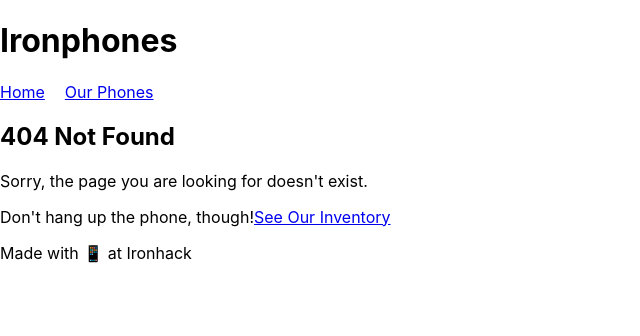
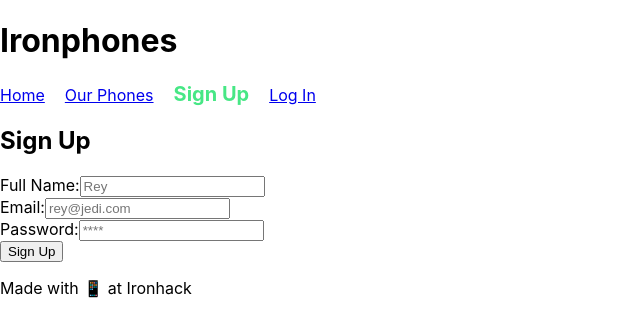
Before and after one commit to ironhack-paris-webdev-october-2018/ironphones-client, a React (Create React App) app: page /signup-page in a window 1280 px wide. Before the commit this address had no page. Shown: the top 336 px of the page, without its empty margins (0-640 px from the left). Built offline with nearby package versions, Linux system fonts and the light colour scheme.

Commit message:
Add sign up page

```diff
--- a/src/App.js
+++ b/src/App.js
@@ -7,6 +7,9 @@
 import PhoneList from "./components/PhoneList.js";
 import PhoneDetails from "./components/PhoneDetails.js";
 import AddPhone from "./components/AddPhone.js";
+import SigupPage from "./components/SignupPage.js";
+import LoginPage from "./components/LoginPage.js";
+import SignupPage from './components/SignupPage.js';
 
 class App extends Component {
   render() {
@@ -18,6 +21,8 @@
           <nav>
             <NavLink exact to="/">Home</NavLink>
             <NavLink to="/phone-list">Our Phones</NavLink>
+            <NavLink to="/signup-page">Sign Up</NavLink>
+            <NavLink to="/login-page">Log In</NavLink>
           </nav>
         </header>
 
@@ -26,6 +31,8 @@
           <Route path="/phone-list" component={PhoneList} />
           <Route path="/phone-details/:phoneId" component={PhoneDetails} />
           <Route path="/add-phone" component={AddPhone} />
+          <Route path="/signup-page" component={SignupPage} />
+          <Route path="/login-page" component={LoginPage} />
 
           {/* 404 route LAST */}
           <Route component={NotFound} />
--- /dev/null
+++ b/src/components/LoginPage.js
@@ -0,0 +1,13 @@
+import React, { Component } from "react";
+
+class LoginPage extends Component {
+  render() {
+    return (
+      <section className="LoginPage">
+        <h2>Log In</h2>
+      </section>
+    );
+  }
+}
+
+export default LoginPage;
--- /dev/null
+++ b/src/components/SignupPage.js
@@ -0,0 +1,82 @@
+import React, { Component } from "react";
+import axios from "axios";
+
+class SignupPage extends Component {
+  constructor(props) {
+    super(props);
+
+    this.state = {
+      fullName: "",
+      email: "",
+      originalPassword: "",
+      currentUser: null,
+    };
+  }
+
+  genericSync(event) {
+    const { name, value } = event.target;
+    this.setState({ [name]: value });
+  }
+
+  handleSubmit(event) {
+    event.preventDefault();
+
+    axios.post("http://localhost:5555/api/signup", this.state)
+      .then(response => {
+        console.log("Signup Page", response.data);
+        const { userDoc } = response.data;
+        this.setState({ currentUser: userDoc });
+      })
+      .catch(err => {
+        console.log("Signup Page ERROR", err);
+        alert("Sorry! Something went wrong.");
+      });
+  }
+
+  render() {
+    if (this.state.currentUser) {
+      return (
+        <section className="SignupPage">
+          <h2>You are signed up!</h2>
+          <p>
+            Welcome, {this.state.currentUser.fullName}!
+            Your user ID is <b>{this.state.currentUser._id}.</b>
+          </p>
+        </section>
+      );
+    }
+
+    return (
+      <section className="SignupPage">
+        <h2>Sign Up</h2>
+
+        <form onSubmit={event => this.handleSubmit(event)}>
+          <label>
+            Full Name:
+            <input value={this.state.fullName}
+                onChange={event => this.genericSync(event)}
+                type="text" name="fullName" placeholder="Rey" />
+          </label>
+
+          <label>
+            Email:
+            <input value={this.state.email}
+                onChange={event => this.genericSync(event)}
+                type="email" name="email" placeholder="rey@jedi.com" />
+          </label>
+
+          <label>
+            Password:
+            <input value={this.state.originalPassword}
+                onChange={event => this.genericSync(event)}
+                type="password" name="originalPassword" placeholder="****" />
+          </label>
+
+          <button>Sign Up</button>
+        </form>
+      </section>
+    );
+  }
+}
+
+export default SignupPage;
```
